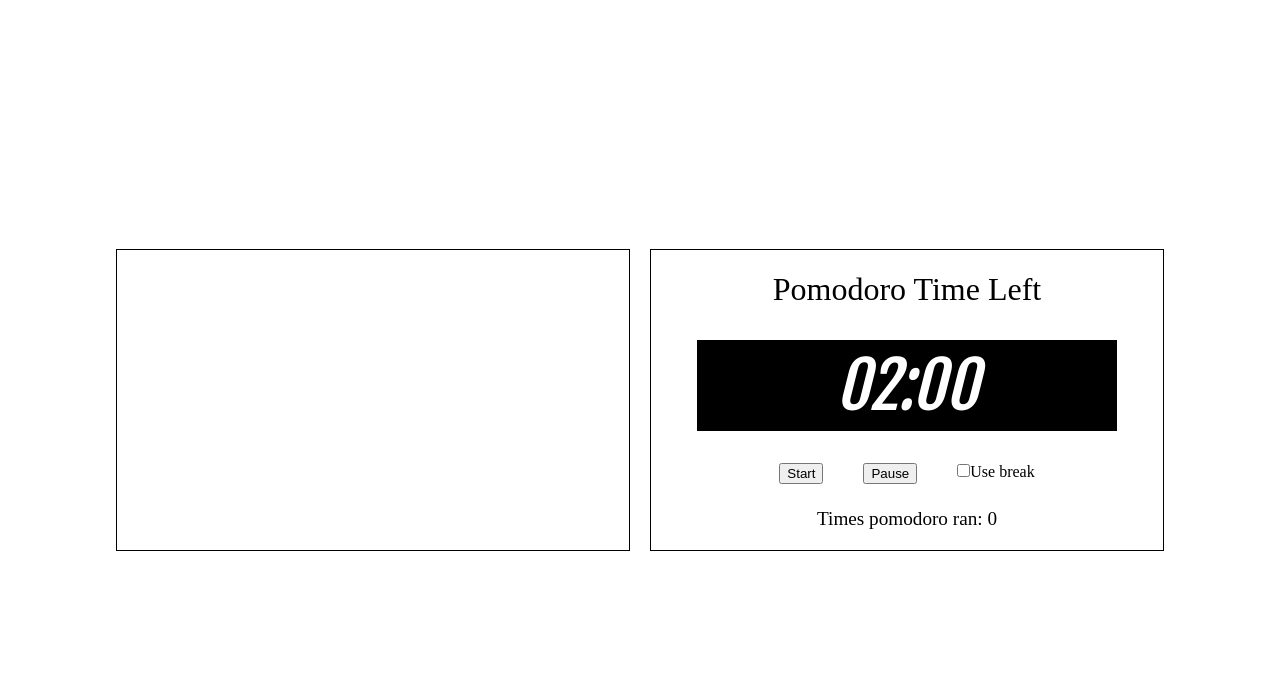
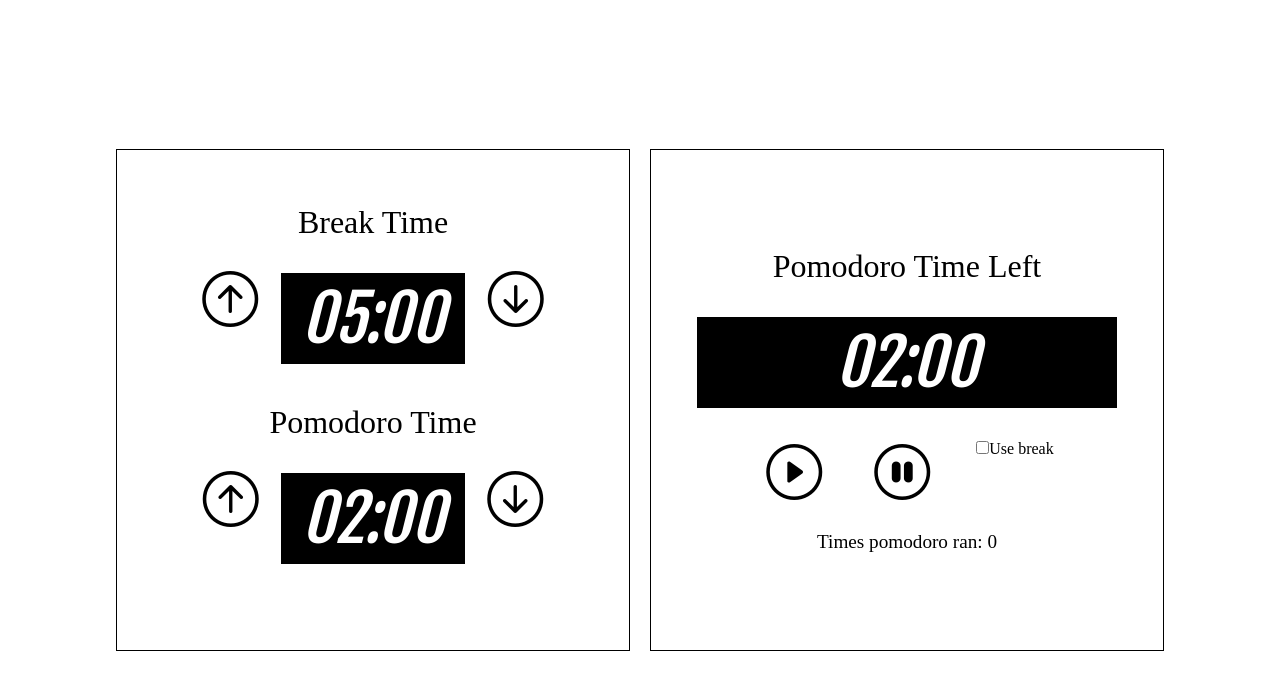
Before and after one commit to leonardo-kazu/desafio-jera, a React (Vite) app: page / in a window 1280 px wide. Shown: the top 690 px of the page. Built offline with nearby package versions, Linux system fonts and the light colour scheme.

Commit message:
feat(app): added buttons to change the timer times

```diff
--- a/index.html
+++ b/index.html
@@ -4,6 +4,11 @@
     <meta charset="UTF-8" />
     <link rel="icon" type="image/svg+xml" href="/vite.svg" />
     <meta name="viewport" content="width=device-width, initial-scale=1.0" />
+    <link
+      rel="stylesheet"
+      href="https://cdn.jsdelivr.net/npm/bootstrap-icons@1.9.1/font/bootstrap-icons.css"
+      integrity="sha384-xeJqLiuOvjUBq3iGOjvSQSIlwrpqjSHXpduPd6rQpuiM3f5/ijby8pCsnbu5S81n"
+      crossorigin="anonymous" />
     <title>Vite + React + TS</title>
   </head>
   <body>
--- a/src/App.tsx
+++ b/src/App.tsx
@@ -1,4 +1,4 @@
-import { useEffect, useRef, useState } from 'react';
+import { useEffect, useState } from 'react';
 import Clock from './components/Clock';
 
 import './styles/App.css';
@@ -73,13 +73,48 @@ function App() {
   return (
     <div className="App">
       <div className="container left">
-        <></>
+        <div className="select">
+          <button
+            className="selectors"
+            onClick={() => {
+              if (stop < 60 * 60) setStop((time) => time + 60 * 1);
+            }}>
+            <i className="bi bi-arrow-up-circle"></i>
+          </button>
+          <Clock time={stop} title={'Break Time'} />
+          <button
+            className="selectors"
+            onClick={() => {
+              if (stop > 60) setStop((time) => time - 60 * 1);
+            }}>
+            <i className="bi bi-arrow-down-circle"></i>
+          </button>
+        </div>
+        <div className="select">
+          <button
+            onClick={() => {
+              if (pomodoro < 60 * 60) setStop((time) => time + 60 * 1);
+            }}>
+            <i className="bi bi-arrow-up-circle"></i>
+          </button>
+          <Clock time={pomodoro} title={'Pomodoro Time'} />
+          <button
+            onClick={() => {
+              if (pomodoro > 60) setStop((time) => time - 60 * 1);
+            }}>
+            <i className="bi bi-arrow-down-circle"></i>
+          </button>
+        </div>
       </div>
       <div className="container right">
         <Clock time={timer} title={shouldBePomodoro ? 'Pomodoro Time Left' : 'Break Time Left'} />
         <div className="buttons">
-          <button onClick={() => setIsRunning(true)}>Start</button>
-          <button onClick={() => setIsRunning(false)}>Pause</button>
+          <button onClick={() => setIsRunning(true)}>
+            <i className="bi bi-play-circle"></i>
+          </button>
+          <button onClick={() => setIsRunning(false)}>
+            <i className="bi bi-pause-circle"></i>
+          </button>
           <label htmlFor="useStop">
             <input
               type="checkbox"
--- a/src/components/Clock.tsx
+++ b/src/components/Clock.tsx
@@ -11,11 +11,11 @@ export default function Clock(props: ClockProps) {
   const sec = props.time - min * 60;
 
   return (
-    <Fragment>
+    <div className="clock">
       <h1 className="title">{props.title}</h1>
       <span className="timer">
         {min < 10 ? '0' + min.toString() : min}:{sec < 10 ? '0' + sec.toString() : sec}
       </span>
-    </Fragment>
+    </div>
   );
 }
--- a/src/styles/App.css
+++ b/src/styles/App.css
@@ -16,12 +16,17 @@
   width: 40vw;
   margin: 10px;
   border: 1px solid black;
-  height: 300px;
+  height: 500px;
   justify-content: center;
 }
 
 .right {
   flex-direction: column;
+}
+
+.left {
+  flex-direction: column;
+  align-items: center;
 }
 
 .buttons {
@@ -35,3 +40,18 @@
   font-size: larger;
   margin-top: 1rem;
 }
+
+.select {
+  display: flex;
+  align-items: center;
+  height: 200px;
+}
+
+button {
+  background-color: white;
+  border: 0px solid;
+  font-size: 3.5rem;
+}
+button:hover {
+  cursor: pointer;
+}
--- a/src/styles/Clock.css
+++ b/src/styles/Clock.css
@@ -15,3 +15,8 @@
   margin: 2rem;
   border: 5px solid black;
 }
+
+.clock {
+  display: flex;
+  flex-direction: column;
+}
```
